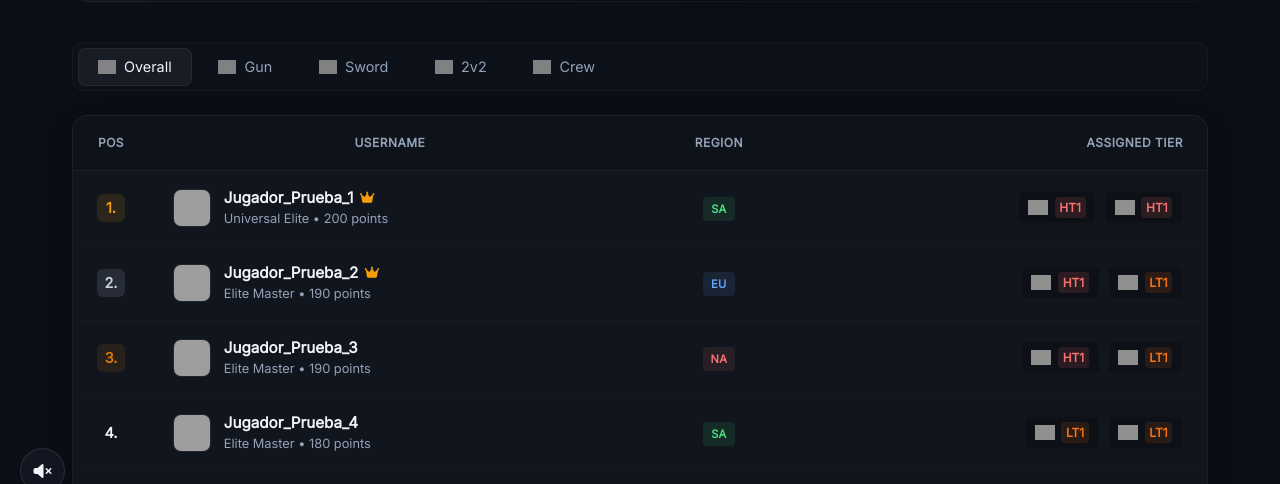
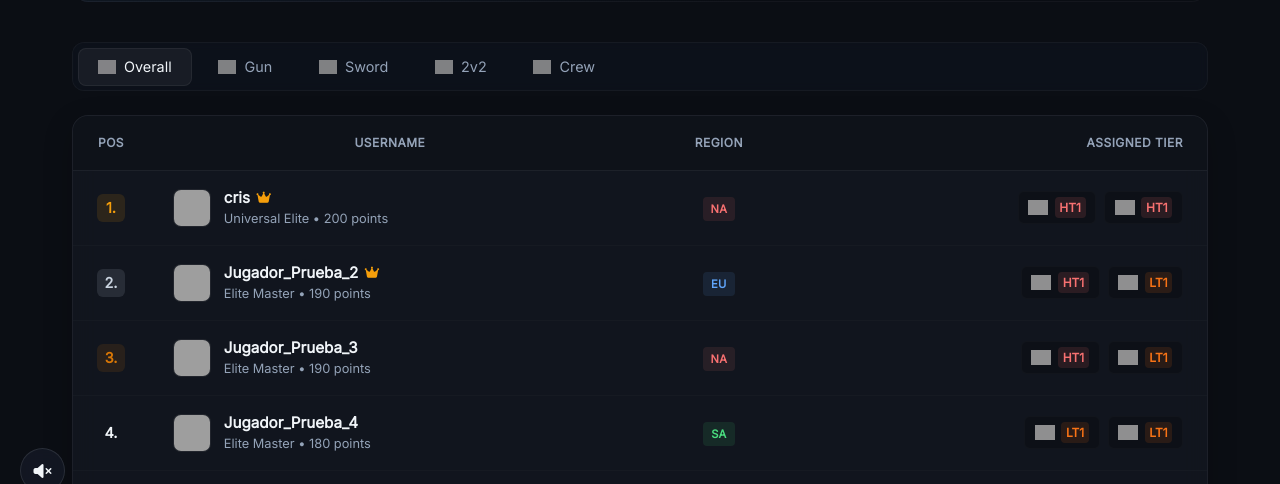
Before and after one commit to BloxFuitsRanking/PvpTiersBloxfruits, a plain HTML site: page index.html in a window 1280 px wide. Shown: the part 287-771 px from the top of the page. Drawn offline with Linux system fonts and the light colour scheme; grey boxes are pictures that could not be loaded.

Commit message:
Update index.html

```diff
--- a/index.html
+++ b/index.html
@@ -432,7 +432,7 @@
    ✏️ SECCIÓN EDITABLE DE 100 JUGADORES COMPLETAMENTE DETALLADOS
    ========================================================================== */
 const manualPlayers = [
-  { name: 'Jugador_Prueba_1', robloxId: '1', robloxProfile: 'https://www.roblox.com', team2v2: 'Team Nexus', crewName: 'Vanguard Legends', crowns: true, region: 'sa', customAvatar: globalPfp, gunTier: 'HT1', swordTier: 'HT1' },
+  { name: 'cris', robloxId: '1', robloxProfile: 'https://www.roblox.com/es/users/5448312155/profile', team2v2: 'Team Nexus', crewName: 'Vanguard Legends', crowns: true, region: 'na', customAvatar: globalPfp, gunTier: 'HT1', swordTier: 'HT1' },
   { name: 'Jugador_Prueba_2', robloxId: '2', robloxProfile: 'https://www.roblox.com', team2v2: 'Team Nexus', crewName: 'Vanguard Legends', crowns: true, region: 'eu', customAvatar: globalPfp, gunTier: 'HT1', swordTier: 'LT1' },
   { name: 'Jugador_Prueba_3', robloxId: '3', robloxProfile: 'https://www.roblox.com', team2v2: 'Alpha Squad', crewName: 'Shadow Clan', crowns: false, region: 'na', customAvatar: globalPfp, gunTier: 'HT1', swordTier: 'LT1' },
   { name: 'Jugador_Prueba_4', robloxId: '4', robloxProfile: 'https://www.roblox.com', team2v2: 'Alpha Squad', crewName: 'Shadow Clan', crowns: false, region: 'sa', customAvatar: globalPfp, gunTier: 'LT1', swordTier: 'LT1' },
```
